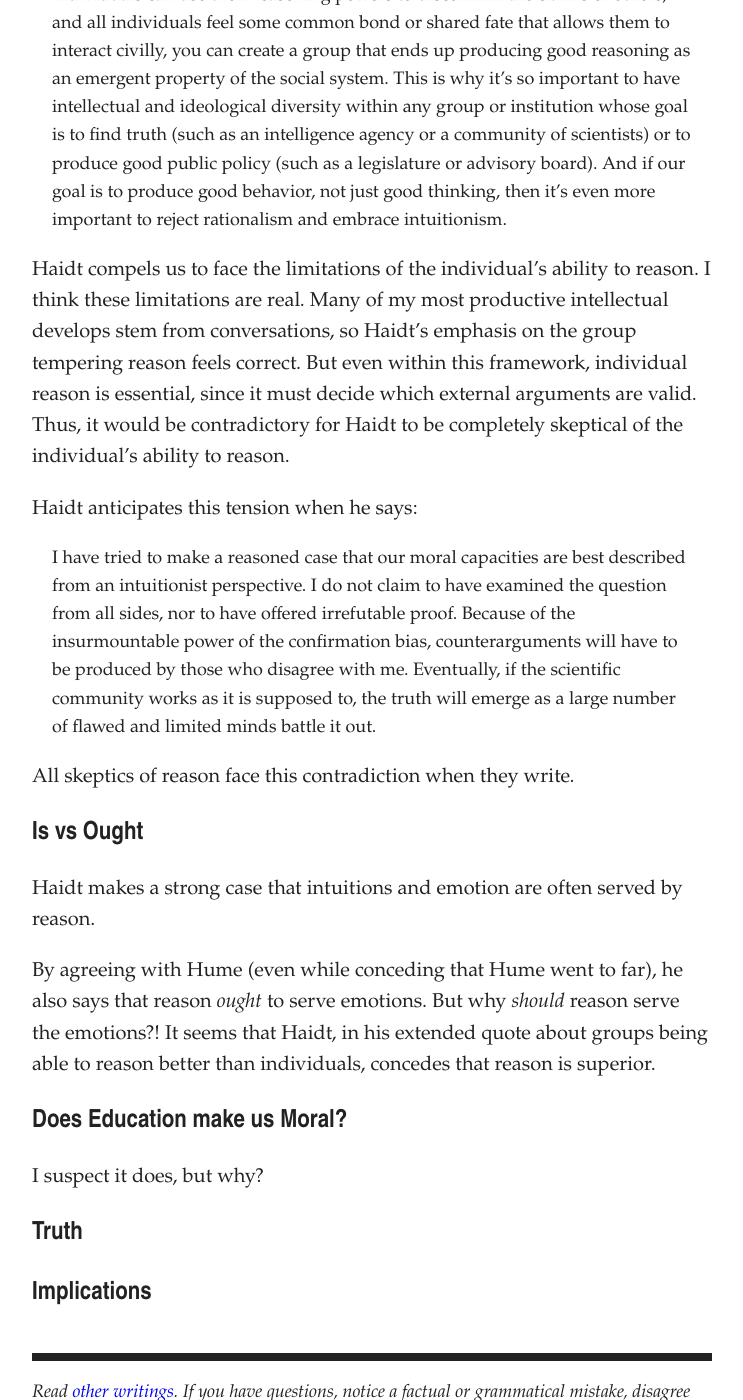
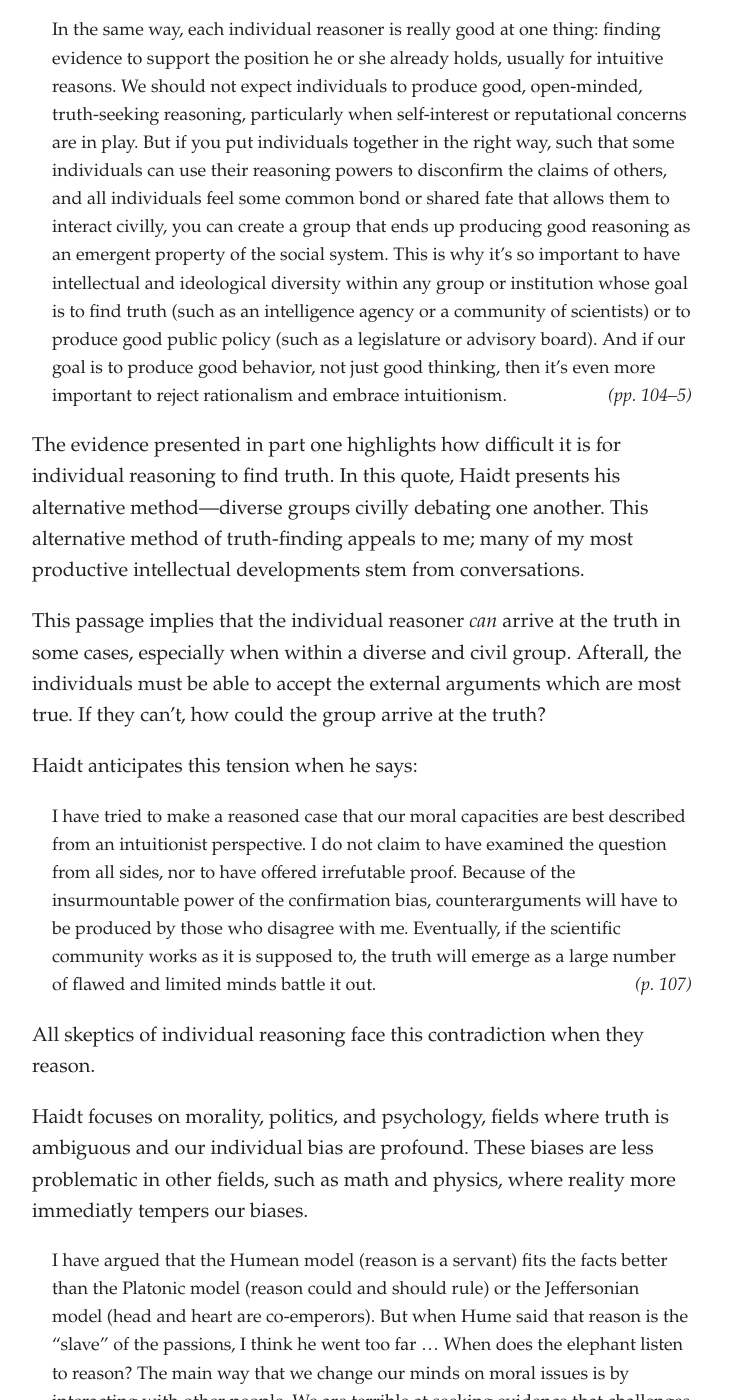
Before and after one commit to artsandmetaphysics/goodlifeodyssey, a Jekyll site: the page built from _documents/the-righteous-mind.md, in a window 1280 px wide and 1400 px high, scrolled down 2036 px. Shown: the whole window, without its empty margins (268-1011 px from the left). Built offline with Jekyll 4.4.1, drawn with Linux system fonts in a browser that asks for light colours; some of the changed text lies outside the part shown.

Commit message:
Add content

```diff
--- a/_documents/the-righteous-mind.md
+++ b/_documents/the-righteous-mind.md
@@ -34,29 +34,39 @@
 
 ## The Rationalist Delusion
 
+At first Haidt seemed to agree with Hume that reason _ought_ to serve emotions.  This interpretation is strengthed by his use of the term the “rationalist delusion.”  But I think Haidt does _not_ believe reason should serve the emotions.  Instead, he is skeptical of the individual’s ability to reason, but ultimately reason is still king.
+
 At the end of Book I, Haidt presents his most compelling arguments against the rationalist view of the mind (and moral thinking):
 
 <blockquote>
 <p>Anyone who values truth should stop worshipping reason. We all need to take a cold hard look at the evidence and see reasoning for what it is … most of the bizarre and depressing research findings make perfect sense once you see reasoning as having evolved not to help us find truth but to help us engage in arguments, persuasion, and manipulation in the context of discussions with other people … ”This explains why the confirmation bias is so powerful, and so ineradicable. How hard could it be to teach students to look on the other side, to look for evidence against their favored view? Yet, in fact, it’s very hard, and nobody has yet found a way to do it. It’s hard because the confirmation bias is a built-in feature (of an argumentative mind), not a bug that can be removed (from a platonic mind).</p>
 <p>I’m not saying we should all stop reasoning and go with our gut feelings. Gut feelings are sometimes better guides than reasoning for making consumer choices and interpersonal judgments, but they are often disastrous as a basis for public policy, science, and law. Rather, what I’m saying is that we must be wary of any individual’s ability to reason. We should see each individual as being limited, like a neuron. A neuron is really good at one thing: summing up the stimulation coming into its dendrites to “decide” whether to fire a pulse along its axon. A neuron by itself isn’t very smart. But if you put neurons together in the right way you get a brain; you get an emergent system that is much smarter and more flexible than a single neuron.</p>
-<p>In the same way, each individual reasoner is really good at one thing: finding evidence to support the position he or she already holds, usually for intuitive reasons. We should not expect individuals to produce good, open-minded, truth-seeking reasoning, particularly when self-interest or reputational concerns are in play. But if you put individuals together in the right way, such that some individuals can use their reasoning powers to disconfirm the claims of others, and all individuals feel some common bond or shared fate that allows them to interact civilly, you can create a group that ends up producing good reasoning as an emergent property of the social system. This is why it’s so important to have intellectual and ideological diversity within any group or institution whose goal is to find truth (such as an intelligence agency or a community of scientists) or to produce good public policy (such as a legislature or advisory board). And if our goal is to produce good behavior, not just good thinking, then it’s even more important to reject rationalism and embrace intuitionism.</p>
+<p>In the same way, each individual reasoner is really good at one thing: finding evidence to support the position he or she already holds, usually for intuitive reasons. We should not expect individuals to produce good, open-minded, truth-seeking reasoning, particularly when self-interest or reputational concerns are in play. But if you put individuals together in the right way, such that some individuals can use their reasoning powers to disconfirm the claims of others, and all individuals feel some common bond or shared fate that allows them to interact civilly, you can create a group that ends up producing good reasoning as an emergent property of the social system. This is why it’s so important to have intellectual and ideological diversity within any group or institution whose goal is to find truth (such as an intelligence agency or a community of scientists) or to produce good public policy (such as a legislature or advisory board). And if our goal is to produce good behavior, not just good thinking, then it’s even more important to reject rationalism and embrace intuitionism. <cite>(pp. 104–5)</cite></p>
 </blockquote>
 
-Haidt compels us to face the limitations of the individual’s ability to reason.  I think these limitations are real.  Many of my most productive intellectual develops stem from conversations, so Haidt’s emphasis on the group tempering reason feels correct.  But even within this framework, individual reason is essential, since it must decide which external arguments are valid.  Thus, it would be contradictory for Haidt to be completely skeptical of the individual’s ability to reason.
+The evidence presented in part one highlights how difficult it is for individual reasoning to find truth.  In this quote, Haidt presents his alternative method—diverse groups civilly debating one another.  This alternative method of truth-finding appeals to me; many of my most productive intellectual developments stem from conversations.
+
+This passage implies that the individual reasoner _can_ arrive at the truth in some cases, especially when within a diverse and civil group. Afterall, the individuals must be able to accept the external arguments which are most true.  If they can’t, how could the group arrive at the truth?
 
 Haidt anticipates this tension when he says:
 
 <blockquote>
-<p>I have tried to make a reasoned case that our moral capacities are best described from an intuitionist perspective. I do not claim to have examined the question from all sides, nor to have offered irrefutable proof. Because of the insurmountable power of the confirmation bias, counterarguments will have to be produced by those who disagree with me. Eventually, if the scientific community works as it is supposed to, the truth will emerge as a large number of flawed and limited minds battle it out.</p>
+<p>I have tried to make a reasoned case that our moral capacities are best described from an intuitionist perspective. I do not claim to have examined the question from all sides, nor to have offered irrefutable proof. Because of the insurmountable power of the confirmation bias, counterarguments will have to be produced by those who disagree with me. Eventually, if the scientific community works as it is supposed to, the truth will emerge as a large number of flawed and limited minds battle it out. <cite>(p. 107)</cite></p>
 </blockquote>
 
-All skeptics of reason face this contradiction when they write.
+All skeptics of individual reasoning face this contradiction when they reason.
 
-## Is vs Ought
+Haidt focuses on morality, politics, and psychology, fields where truth is ambiguous and our individual bias are profound.  These biases are less problematic in other fields, such as math and physics, where reality more immediatly tempers our biases.
 
-Haidt makes a strong case that intuitions and emotion are often served by reason.
+<blockquote>
+<p>I have argued that the Humean model (reason is a servant) fits the facts better than the Platonic model (reason could and should rule) or the Jeffersonian model (head and heart are co-emperors). But when Hume said that reason is the “slave” of the passions, I think he went too far … When does the elephant listen to reason? The main way that we change our minds on moral issues is by interacting with other people. We are terrible at seeking evidence that challenges our own beliefs, but other people do us this favor, just as we are quite good at finding errors in other people’s beliefs. When discussions are hostile, the odds of change are slight. The elephant leans away from the opponent, and the rider works frantically to rebut the opponent’s charges. But if there is affection, admiration, or a desire to please the other person, then the elephant leans toward that person and the rider tries to find the truth in the other person’s arguments. The elephant may not often change its direction in response to objections from its own rider, but it is easily steered by the mere presence of friendly elephants (that’s the social persuasion link in the social intuitionist model) or by good arguments given to it by the riders of those friendly elephants (that’s the reasoned persuasion link). <cite>(p. 79)</cite></p>
+</blockquote>
 
-By agreeing with Hume (even while conceding that Hume went to far), he also says that reason _ought_ to serve emotions.  But why _should_ reason serve the emotions?!  It seems that Haidt, in his extended quote about groups being able to reason better than individuals, concedes that reason is superior.
+Haidt uses “reason” to mean an individual brain’s flawed “ability to reason,” not the abstract conceptualization of reason as a pure good thing.
+
+To see why this distinction is important, imagine a biased partisan searching for evidence to affirm their party’s position.  In one sense this individual is “reasoning”—he is using the reasoning part of his mind.  In another sense, they are only reasoning in proportion to their ability to find the truth.  (… but on further consideration, if we define “reason” to be “the path towards truth,” then it is a useless definition … I think Haidt’s definition of the term reason is actually more appropriate …)
+
+Haidt’s skepticism towards reason is less radical that it first seems—it seems that he agrees with Plato that abstract reason _should_ be king, but that individuals are not goo
 
 ## Does Education make us Moral?
 
```
Also changed, not shown: documents/the-righteous-mind.md (+16 -5 lines).
